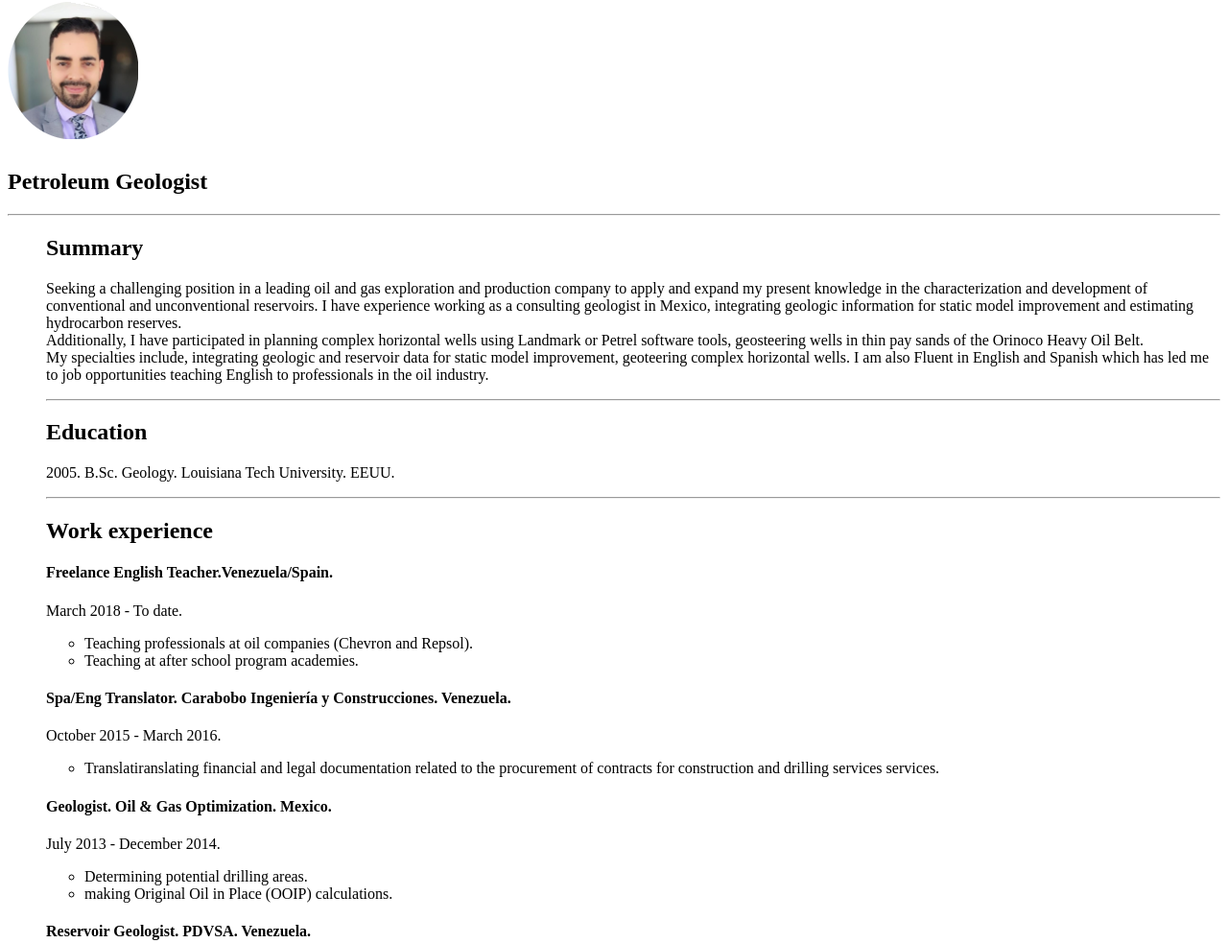
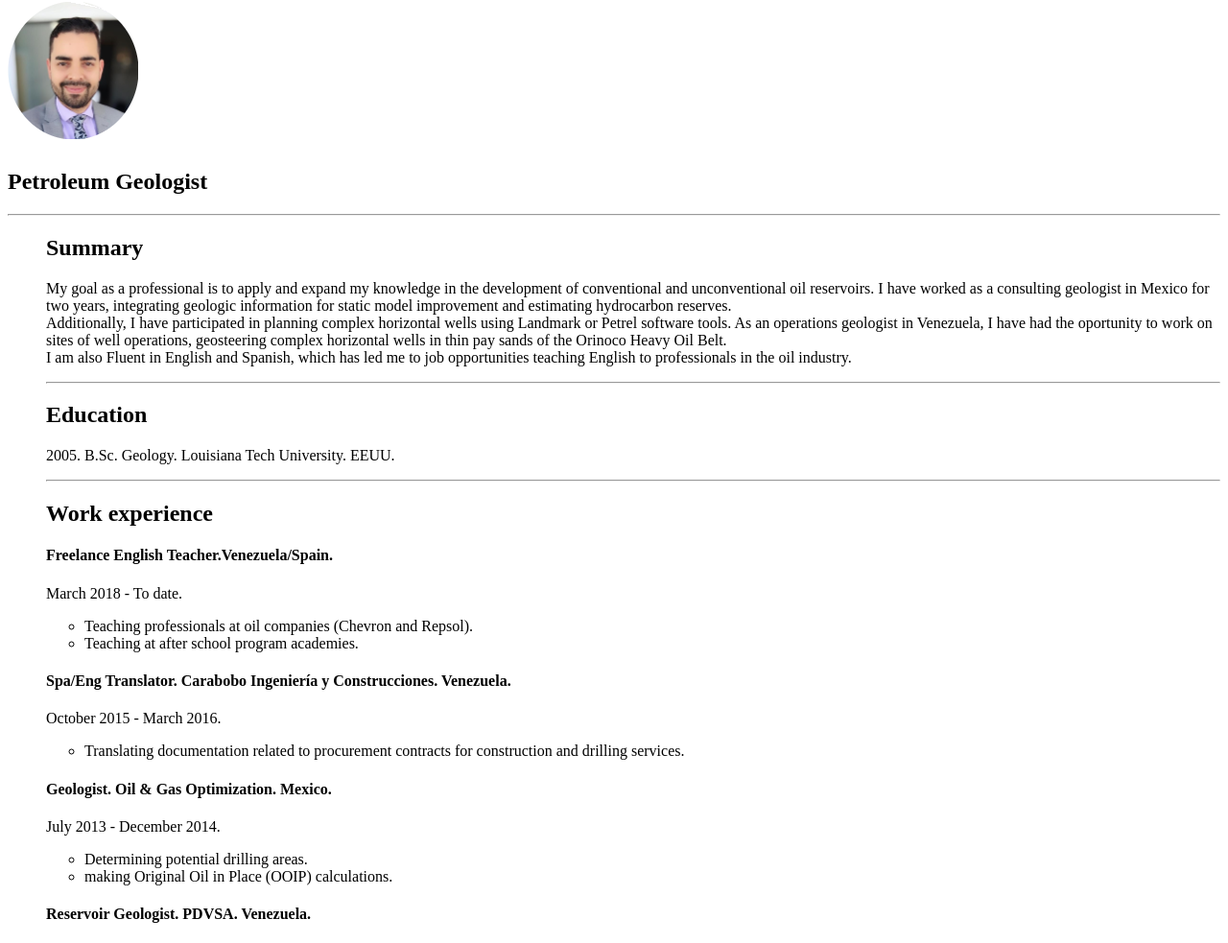
Before and after one commit to rafaranaga/Resume-R.A., a plain HTML site: page index.html in a window 1280 px wide. Shown: the part 79-1062 px from the top of the page at 96% size. Drawn offline with Linux system fonts and the light colour scheme.

Commit message:
Update index.html

```diff
--- a/index.html
+++ b/index.html
@@ -14,11 +14,10 @@
     <hr>
     <ul>
         <h2>Summary</h2>
-            <p>Seeking a challenging position in a leading oil and gas exploration and production company to apply and expand my present knowledge in the characterization and development of conventional and unconventional reservoirs.
-                I have experience working as a consulting geologist in Mexico, integrating geologic information for static model improvement and estimating hydrocarbon reserves. <br>
-                Additionally, I have participated in planning complex horizontal wells using Landmark or Petrel software tools, geosteering wells in thin pay sands of the Orinoco Heavy Oil Belt. <br>
-                My specialties include, integrating geologic and reservoir data for static model improvement, geoteering complex horizontal wells.
-                I am also Fluent in English and Spanish which has led me to job opportunities teaching English to professionals in the oil industry. </p>
+            <p>My goal as a professional is to apply and expand my knowledge in the development of conventional and unconventional oil reservoirs.
+                I have worked as a consulting geologist in Mexico for two years, integrating geologic information for static model improvement and estimating hydrocarbon reserves. <br>
+                Additionally, I have participated in planning complex horizontal wells using Landmark or Petrel software tools. As an operations geologist in Venezuela, I have had the oportunity to work on sites of well operations, geosteering complex horizontal wells in thin pay sands of the Orinoco Heavy Oil Belt. <br>
+                I am also Fluent in English and Spanish, which has led me to job opportunities teaching English to professionals in the oil industry. </p>
         <hr>
         <h2>Education</h2>
             <p>2005. B.Sc. Geology. Louisiana Tech University. EEUU.</p>
@@ -32,7 +31,7 @@
             <h4>Spa/Eng Translator. Carabobo Ingeniería y Construcciones. Venezuela.</h4>
             <p>October 2015 - March 2016. </p>
                 <ul>
-                    <li>Translatiranslating financial and legal documentation related to the procurement of contracts for construction and drilling services services.</li>
+                    <li>Translating documentation related to procurement contracts for construction and drilling services.</li>
                 </ul>
             <h4> Geologist. Oil & Gas Optimization. Mexico.</h4>
             <p>July 2013 - December 2014.</p>
```
